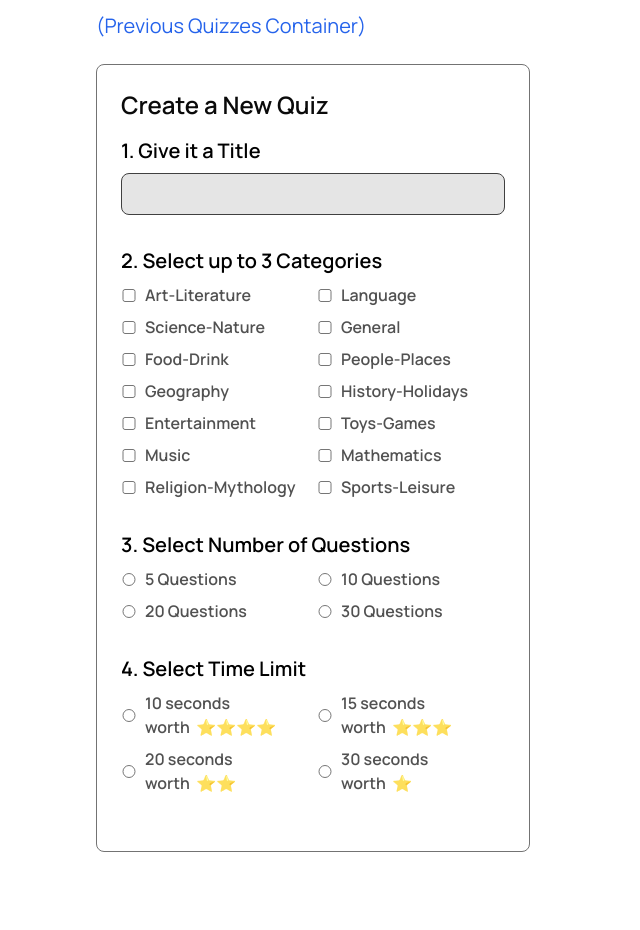
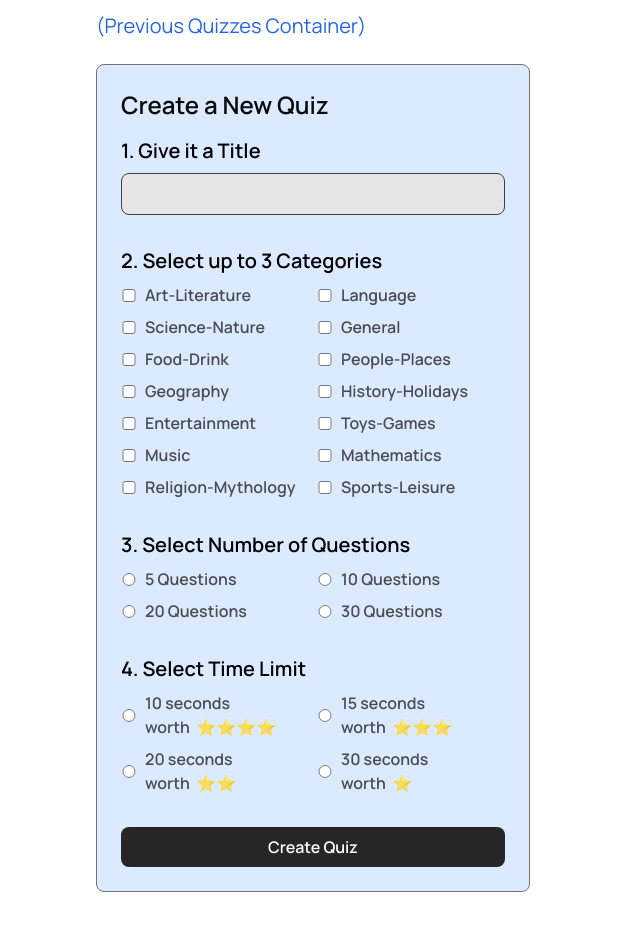
Before and after one commit to wlowrimore/q-wizard_a_revision, a Next.js app: page /dashboard in a window 1280 px wide. Shown: the part 180-1110 px from the top of the page, without its empty margins (0-640 px from the left). Built offline with nearby package versions, Linux system fonts and the light colour scheme; no server answers.

Commit message:
completes quizContext, adds useRef for clearing form upon submission

```diff
--- a/src/app/layout.tsx
+++ b/src/app/layout.tsx
@@ -4,6 +4,7 @@ import "./globals.css";
 import { UserProvider } from "@/contexts/UserContext";
 import AuthProvider from "@/contexts/AuthProvider";
 import Header from "@/components/header/Header";
+import { QuizProvider } from "@/contexts/QuizContext";
 
 const manrope = Manrope({
   subsets: ["latin"],
@@ -24,10 +25,12 @@ export default function RootLayout({
     <html lang="en">
       <AuthProvider>
         <UserProvider>
-          <body className={manrope.className}>
-            <Header />
-            <main>{children}</main>
-          </body>
+          <QuizProvider>
+            <body className={manrope.className}>
+              <Header />
+              <main>{children}</main>
+            </body>
+          </QuizProvider>
         </UserProvider>
       </AuthProvider>
     </html>
--- a/src/components/dashboard/CreateNewQuiz.tsx
+++ b/src/components/dashboard/CreateNewQuiz.tsx
@@ -1,7 +1,14 @@
 "use client";
 
-import { useState, useEffect, useContext } from "react";
-import { Category, NumOfQuestions, TimeLimit } from "../../interfaces";
+import { useState, useEffect, useRef, useContext } from "react";
+import { UserContext } from "../../contexts/UserContext";
+import {
+  QuizData,
+  Category,
+  NumOfQuestions,
+  TimeLimit,
+} from "../../interfaces";
+import { QuizContext, QuizContextValue } from "../../contexts/QuizContext";
 import {
   getCategories,
   getNumberOfQuestions,
@@ -9,6 +16,21 @@ import {
 } from "@/fetch-json-data";
 
 const CreateNewQuiz: React.FC = () => {
+  const { user } = useContext(UserContext);
+  const contextValue: QuizContextValue = useContext(QuizContext);
+  const formRef = useRef<HTMLFormElement>(null);
+
+  const [quizData, setQuizData] = useState<QuizData>({
+    quizTitle: "",
+    selectedCategories: [],
+    selectedTimeLimit: "",
+    selectedNumOfQuestions: "",
+  });
+
+  // -------------------------------------------
+  // FETCHED JSON DATA FOR UI FORM OPTIONS
+  // -------------------------------------------
+
   const [categories, setCategories] = useState<Category[]>([]);
   useEffect(() => {
     getCategories().then((categories) => {
@@ -30,13 +52,68 @@ const CreateNewQuiz: React.FC = () => {
     });
   }, []);
 
-  console.log("categories", categories);
+  // -------------------------------------------
+  // FORM HANDLERS
+  // -------------------------------------------
+
+  const handleInputChange = (event: React.ChangeEvent<HTMLInputElement>) => {
+    const { name, value } = event.target;
+    setQuizData((prevData) => ({ ...prevData, [name]: value }));
+  };
+
+  const handleCategoryChange = (categoryName: string) => {
+    const isSelected = quizData.selectedCategories.includes(categoryName);
+
+    if (quizData.selectedCategories.length < 3 || isSelected) {
+      setQuizData((prevData) => ({
+        ...prevData,
+        selectedCategories: isSelected
+          ? prevData.selectedCategories.filter(
+              (category) => category !== categoryName
+            )
+          : [...prevData.selectedCategories, categoryName],
+      }));
+    }
+  };
+
+  const handleTimeLimitChange = (value: string) => {
+    setQuizData((prevData) => ({ ...prevData, selectedTimeLimit: value }));
+  };
+
+  const handleNumOfQuestionsChange = (value: string) => {
+    setQuizData((prevData) => ({ ...prevData, selectedNumOfQuestions: value }));
+  };
+
+  const handleSubmit = async (event: React.FormEvent<HTMLFormElement>) => {
+    event.preventDefault();
+
+    if (user && user.name) {
+      const quizToSave = { user: user.name, ...quizData };
+
+      const existingQuizzes = JSON.parse(
+        localStorage.getItem("quizzes") || "[]"
+      );
+
+      existingQuizzes.push(quizToSave);
+      localStorage.setItem("quizzes", JSON.stringify(existingQuizzes));
+
+      formRef.current?.reset();
+    } else {
+      localStorage.removeItem("quizzes");
+      alert("Please sign in to create a new quiz.");
+    }
+  };
+
+  // -------------------------------------------
+  // RENDER UI
+  // -------------------------------------------
+
   return (
-    <div className="flex flex-col border border-neutral-500 w-fit p-6 rounded-lg">
+    <div className="flex flex-col bg-blue-100 border border-neutral-500 w-fit p-6 rounded-lg">
       <h2 className="text-neutral-950 font-semibold text-2xl mb-4">
         Create a New Quiz
       </h2>
-      <form className="flex flex-col">
+      <form onSubmit={handleSubmit} ref={formRef} className="flex flex-col">
         <label
           htmlFor="title"
           id="title"
@@ -47,6 +124,7 @@ const CreateNewQuiz: React.FC = () => {
         <input
           type="text"
           name="quizTitle"
+          onChange={handleInputChange}
           className="w-[24rem] bg-neutral-200 border border-neutral-700 outline-none p-2 rounded-lg mb-8"
         />
         <p className="text-xl font-semibold mb-2">
@@ -59,13 +137,10 @@ const CreateNewQuiz: React.FC = () => {
                 <input
                   type="checkbox"
                   name="category"
+                  id={category.name}
                   value={category.name}
-                  id={category.name}
-                  // onChange={handleCategorySelection}
-                  // checked={
-                  //   selectedCategories.some((c) => c.id === category.id) ||
-                  //   false
-                  // }
+                  onChange={() => handleCategoryChange(category.name)}
+                  checked={quizData.selectedCategories.includes(category.name)}
                   className="cursor-pointer w-4 hover:shadow-[0_0_0.8rem_0_rgba(0,0,0,1)] hover:shadow-blue-400 transition duration-200"
                 />
                 <label
@@ -88,8 +163,11 @@ const CreateNewQuiz: React.FC = () => {
                 <input
                   type="radio"
                   name="numOfQuestions"
+                  id={numOfQuestion.name}
                   value={numOfQuestion.name}
-                  id={numOfQuestion.name}
+                  onChange={() =>
+                    handleNumOfQuestionsChange(numOfQuestion.name)
+                  }
                   className="cursor-pointer w-4 hover:shadow-[0_0_0.8rem_0_rgba(0,0,0,1)] hover:shadow-blue-400 transition duration-200"
                 />
                 <label
@@ -109,8 +187,9 @@ const CreateNewQuiz: React.FC = () => {
                 <input
                   type="radio"
                   name="timeLimit"
+                  id={time.name}
                   value={time.name}
-                  id={time.name}
+                  onChange={() => handleTimeLimitChange(time.name)}
                   className="cursor-pointer w-4 hover:shadow-[0_0_0.8rem_0_rgba(0,0,0,1)] hover:shadow-blue-400 transition duration-200"
                 />
                 <label
@@ -125,6 +204,12 @@ const CreateNewQuiz: React.FC = () => {
             ))}
           </div>
         )}
+        <button
+          type="submit"
+          className="bg-neutral-800 text-white font-semibold p-2 rounded-lg hover:bg-white hover:text-neutral-800 transition duration-300"
+        >
+          Create Quiz
+        </button>
       </form>
     </div>
   );
--- /dev/null
+++ b/src/contexts/QuizContext.tsx
@@ -0,0 +1,52 @@
+"use client";
+
+import { createContext, useContext, useState } from "react";
+
+export interface QuizContextValue extends QuizData {
+  updateQuizData: (updateQuizData: Partial<QuizData>) => void;
+}
+
+export const QuizContext = createContext<QuizContextValue>({
+  updateQuizData: () => {},
+  createdBy: "",
+  quizTitle: "",
+  selectedCategories: [],
+  selectedTimeLimit: "",
+  selectedNumOfQuestions: "",
+});
+
+export interface QuizData {
+  createdBy: string;
+  quizTitle: string;
+  selectedCategories: string[];
+  selectedTimeLimit: string;
+  selectedNumOfQuestions: string;
+  updateQuizData: (updatedData: Partial<QuizData>) => void;
+}
+
+export const QuizProvider: React.FC<{ children: React.ReactNode }> = ({
+  children,
+}) => {
+  const [quizData, setQuizData] = useState<QuizData>({
+    createdBy: "", // Initialize with an empty string
+    quizTitle: "",
+    selectedCategories: [],
+    selectedTimeLimit: "",
+    selectedNumOfQuestions: "",
+    updateQuizData: () => {},
+  });
+
+  const updateQuizData = (updateQuizData: Partial<QuizData>) => {
+    setQuizData((prevData) => ({
+      ...prevData,
+      ...updateQuizData,
+    }));
+  };
+
+  const value: QuizContextValue = {
+    ...quizData,
+    updateQuizData,
+  };
+
+  return <QuizContext.Provider value={value}>{children}</QuizContext.Provider>;
+};
--- a/src/contexts/UserContext.tsx
+++ b/src/contexts/UserContext.tsx
@@ -1,6 +1,6 @@
 "use client";
 
-import { createContext, useContext, useEffect, useState } from "react";
+import { createContext, useEffect, useState } from "react";
 import {
   useSession,
   signIn as signInNextAuth,
@@ -14,6 +14,11 @@ export interface User {
   name?: string;
   email?: string;
   image?: string;
+  quizSettings: {
+    selectedCategory: string;
+    selectedTimeLimit: string;
+    selectedNumOfQuestions: string;
+  };
 }
 
 export interface UserContextProps {
@@ -36,7 +41,10 @@ export const UserProvider: React.FC<UserContextProps> = ({ children }) => {
   const { data: session } = useSession();
   const [user, setUser] = useState<User | null>(null);
 
-  // local storage logic
+  // -------------------------------------------
+  // LOCAL STORAGE LOGIC
+  // -------------------------------------------
+
   useEffect(() => {
     const storedUser = localStorage.getItem("user");
     if (storedUser) {
@@ -45,7 +53,10 @@ export const UserProvider: React.FC<UserContextProps> = ({ children }) => {
     }
   }, []);
 
-  // local storage update logic
+  // -------------------------------------------
+  // UPDATE LOCAL STORAGE
+  // -------------------------------------------
+
   useEffect(() => {
     if (user) {
       const userToStore = { ...user };
@@ -55,25 +66,30 @@ export const UserProvider: React.FC<UserContextProps> = ({ children }) => {
     }
   }, [user]);
 
-  // useEffect(() => {
-  //   if (session?.user) {
-  //     const { id, name, email, image } = session.user as {
-  //       id: string | null;
-  //       name?: string | null;
-  //       email?: string | null;
-  //       image?: string | null;
-  //     };
+  useEffect(() => {
+    if (session?.user) {
+      const { id, name, email, image } = session.user as {
+        id: string | null;
+        name?: string | null;
+        email?: string | null;
+        image?: string | null;
+      };
 
-  //     setUser({
-  //       id: id ?? "",
-  //       name: name ?? "",
-  //       email: email ?? "",
-  //       image: image ?? "",
-  //     });
-  //   } else {
-  //     setUser(null);
-  //   }
-  // }, [session]);
+      setUser({
+        id: id ?? "",
+        name: name ?? "",
+        email: email ?? "",
+        image: image ?? "",
+        quizSettings: {
+          selectedCategory: "",
+          selectedTimeLimit: "",
+          selectedNumOfQuestions: "",
+        },
+      });
+    } else {
+      setUser(null);
+    }
+  }, [session]);
 
   return (
     <UserContext.Provider value={{ user, signIn, signOut }}>
```
Also changed, not shown: src/interfaces.ts (+8 -0 lines).
